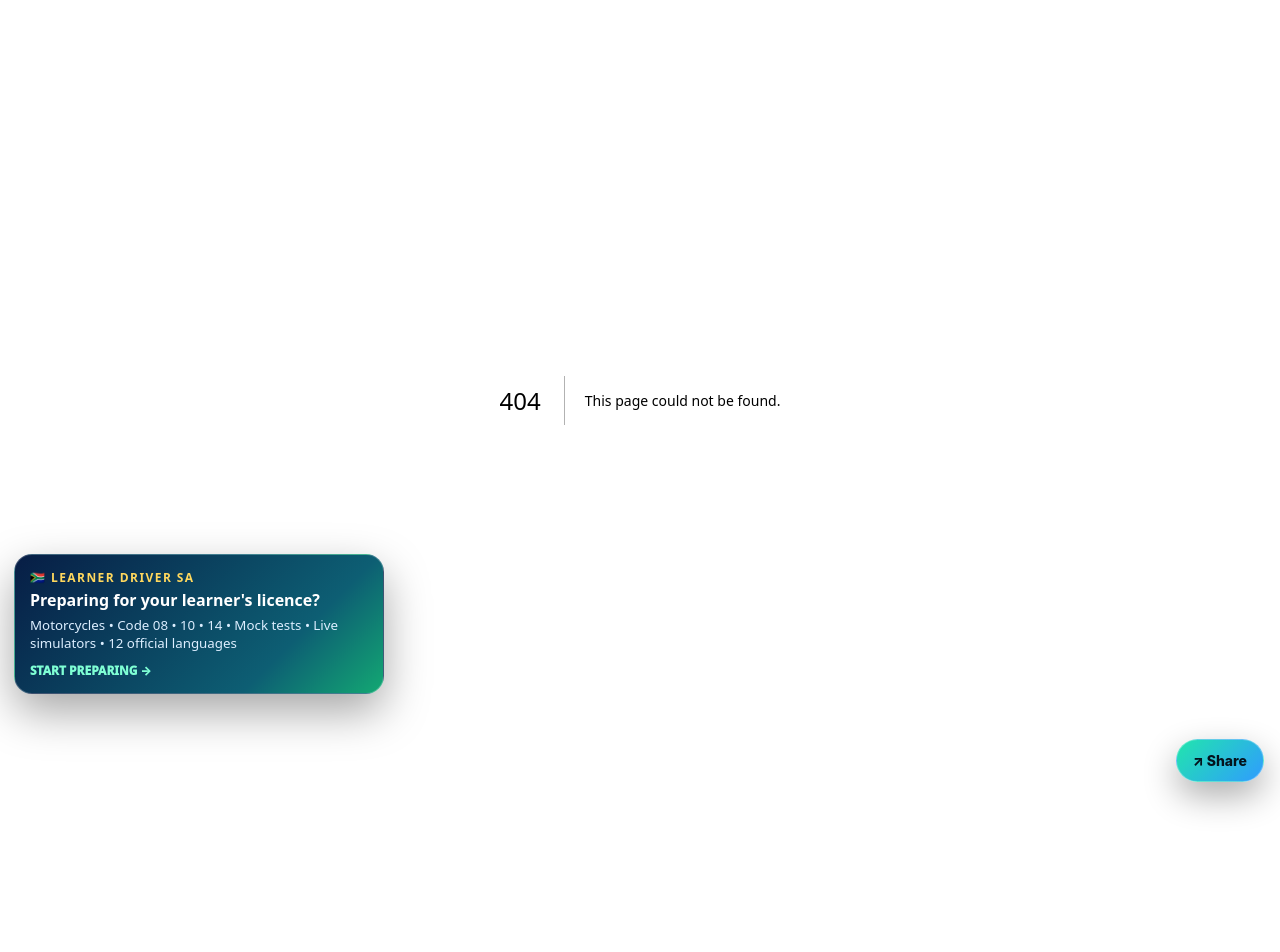
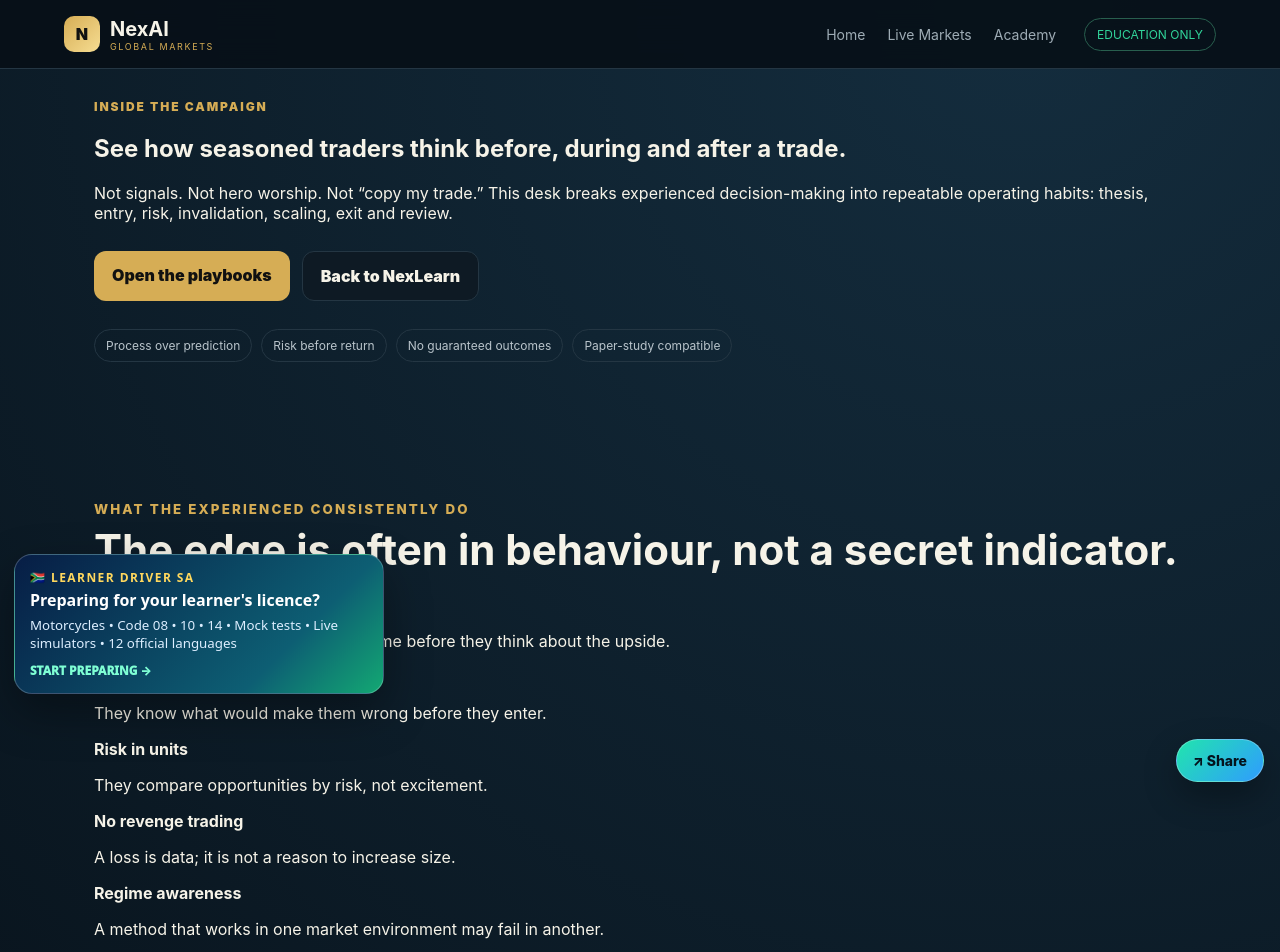
Before and after one commit to bevanshelton-netizen/nextradefinx, a Next.js app: page /academy/seasoned-campaigners in a window 1280 px wide. Before the commit this address had no page. Shown: the top 952 px of the page. Before the commit the page ends 800 px from the top, so only its background shows below. Built offline with nearby package versions, Linux system fonts and the light colour scheme.

Commit message:
Add Seasoned Campaigners trader playbook experience

```diff
--- /dev/null
+++ b/app/academy/seasoned-campaigners/page.tsx
@@ -0,0 +1,162 @@
+const playbooks = [
+  {
+    title: "Trend Campaigner",
+    subtitle: "Ride strength, cut weakness",
+    focus: "Waits for structure, enters when trend evidence is strong, then protects capital as the move develops.",
+    phases: [
+      ["Thesis","What trend exists, on which timeframe, and what evidence would prove it is not real?"],
+      ["Entry","Looks for confirmation rather than chasing the first move."],
+      ["Risk budget","Defines the maximum loss before entry and sizes the position from that number."],
+      ["Invalidation","Exits when the original trend condition breaks instead of inventing a new reason to stay."],
+      ["Scale","Adds only when the trade is working and risk remains controlled."],
+      ["Exit","Uses trailing structure, targets or a regime change instead of hope."],
+      ["Review","Measures whether the process was followed, not only whether money was made."]
+    ]
+  },
+  {
+    title: "Value Campaigner",
+    subtitle: "Price versus underlying worth",
+    focus: "Starts with business quality, cash generation, valuation and patience; price is one input, not the whole story.",
+    phases: [
+      ["Thesis","Writes down why the asset may be mispriced and what catalyst could close the gap."],
+      ["Entry","Builds exposure gradually instead of assuming the first price is perfect."],
+      ["Risk budget","Controls concentration because a good thesis can still be early or wrong."],
+      ["Invalidation","Changes course when fundamentals deteriorate or the valuation case disappears."],
+      ["Scale","Adds when evidence improves, not merely because price fell."],
+      ["Exit","Reduces when value is realised, the thesis changes, or better opportunities emerge."],
+      ["Review","Compares the original valuation assumptions with what actually happened."]
+    ]
+  },
+  {
+    title: "Macro Campaigner",
+    subtitle: "Trade the regime, not the headline",
+    focus: "Connects rates, inflation, currencies, liquidity and policy into a scenario map before taking risk.",
+    phases: [
+      ["Thesis","Builds base, bull and bear scenarios rather than one prediction."],
+      ["Entry","Acts when price behaviour starts confirming the preferred macro scenario."],
+      ["Risk budget","Uses smaller size when uncertainty or event risk is high."],
+      ["Invalidation","Cuts exposure when the macro relationship stops behaving as expected."],
+      ["Scale","Adds after confirmation across multiple related markets."],
+      ["Exit","Takes risk off when the regime, policy path or correlation structure changes."],
+      ["Review","Separates bad analysis from bad timing and from poor execution."]
+    ]
+  },
+  {
+    title: "Tactical Campaigner",
+    subtitle: "Execution, discipline, repetition",
+    focus: "Trades a narrow playbook repeatedly and treats every position as one sample in a long series.",
+    phases: [
+      ["Thesis","Uses a short checklist with clearly defined market conditions."],
+      ["Entry","Requires a precise trigger; no trigger means no trade."],
+      ["Risk budget","Uses consistent risk units instead of changing size with emotion."],
+      ["Invalidation","Exits quickly when the setup fails."],
+      ["Scale","Only scales if the original setup remains valid and liquidity permits."],
+      ["Exit","Follows the predetermined management plan rather than reacting impulsively."],
+      ["Review","Screenshots, journals and tags every setup to identify what actually has an edge."]
+    ]
+  }
+];
+
+const habits = [
+  ["Capital first","Veterans think about staying in the game before they think about the upside."],
+  ["One thesis, one invalidation","They know what would make them wrong before they enter."],
+  ["Risk in units","They compare opportunities by risk, not excitement."],
+  ["No revenge trading","A loss is data; it is not a reason to increase size."],
+  ["Regime awareness","A method that works in one market environment may fail in another."],
+  ["Review relentlessly","The journal is where a trading system becomes measurable."]
+];
+
+export default function SeasonedCampaignersPage(){
+  return (
+    <main className="campaignerPage">
+      <header className="topbar">
+        <div className="brand"><span className="mark">N</span><div><strong>NexAI</strong><small>GLOBAL MARKETS</small></div></div>
+        <nav><a href="/">Home</a><a href="/markets/live">Live Markets</a><a href="/#academy">Academy</a></nav>
+        <span className="mode">EDUCATION ONLY</span>
+      </header>
+
+      <section className="campaignerHero">
+        <div className="campaignEyebrow">INSIDE THE CAMPAIGN</div>
+        <h1>See how seasoned traders think before, during and after a trade.</h1>
+        <p>
+          Not signals. Not hero worship. Not “copy my trade.” This desk breaks experienced decision-making into repeatable operating habits: thesis, entry, risk, invalidation, scaling, exit and review.
+        </p>
+        <div className="campaignActions">
+          <a className="primaryCta" href="#playbooks">Open the playbooks</a>
+          <a className="secondaryCta" href="/#academy">Back to NexLearn</a>
+        </div>
+        <div className="campaignTrust">
+          <span>Process over prediction</span>
+          <span>Risk before return</span>
+          <span>No guaranteed outcomes</span>
+          <span>Paper-study compatible</span>
+        </div>
+      </section>
+
+      <section className="campaignerPrinciples">
+        <div className="sectionTitle">
+          <small>WHAT THE EXPERIENCED CONSISTENTLY DO</small>
+          <h2>The edge is often in behaviour, not a secret indicator.</h2>
+        </div>
+        <div className="campaignerHabitGrid">
+          {habits.map(([title,description])=>(
+            <article key={title}>
+              <strong>{title}</strong>
+              <p>{description}</p>
+            </article>
+          ))}
+        </div>
+      </section>
+
+      <section id="playbooks" className="campaignerPlaybooks">
+        <div className="sectionTitle">
+          <small>FOUR OPERATING STYLES</small>
+          <h2>Study the campaign from start to finish.</h2>
+          <p className="campaignerIntro">These are educational archetypes based on common professional disciplines. They are not recommendations to buy or sell any specific instrument.</p>
+        </div>
+
+        <div className="campaignerGrid">
+          {playbooks.map((playbook,index)=>(
+            <article className="campaignerCard" key={playbook.title}>
+              <div className="campaignerCardHead">
+                <span>0{index+1}</span>
+                <div><h3>{playbook.title}</h3><b>{playbook.subtitle}</b></div>
+              </div>
+              <p className="campaignerFocus">{playbook.focus}</p>
+              <div className="campaignerPhases">
+                {playbook.phases.map(([phase,text])=>(
+                  <div key={phase}>
+                    <strong>{phase}</strong>
+                    <p>{text}</p>
+                  </div>
+                ))}
+              </div>
+            </article>
+          ))}
+        </div>
+      </section>
+
+      <section className="campaignerReplay">
+        <div>
+          <small>CAMPAIGN REPLAY</small>
+          <h2>Learn from the decision sequence, not just the final chart.</h2>
+          <p>
+            The next layer can replay historical and simulated market situations one decision at a time: what was known then, what the trader considered, how much was at risk, and what later proved the thesis right or wrong.
+          </p>
+        </div>
+        <div className="campaignerReplaySteps">
+          <span>1. Context</span><span>2. Thesis</span><span>3. Trigger</span><span>4. Risk</span><span>5. Management</span><span>6. Exit</span><span>7. Review</span>
+        </div>
+      </section>
+
+      <section className="campaignerDisclosure">
+        <strong>Educational boundary</strong>
+        <p>
+          This feature is designed to teach trading process and risk discipline. It does not provide personalised investment advice, live trade signals, copy trading, guaranteed returns or claims that any method has been “perfected.” Historical success does not remove future risk.
+        </p>
+      </section>
+
+      <footer><strong>NexAI Global Markets</strong><span>Built in Africa for the world.</span><a href="/api/status">System status</a></footer>
+    </main>
+  );
+}
```
